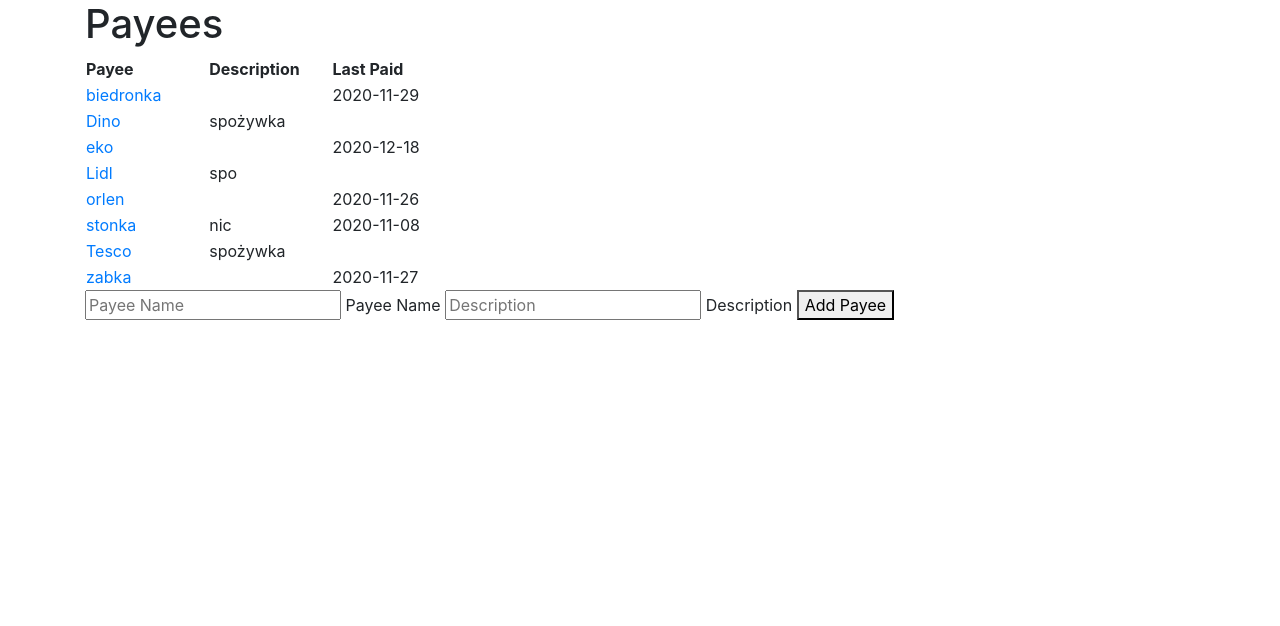
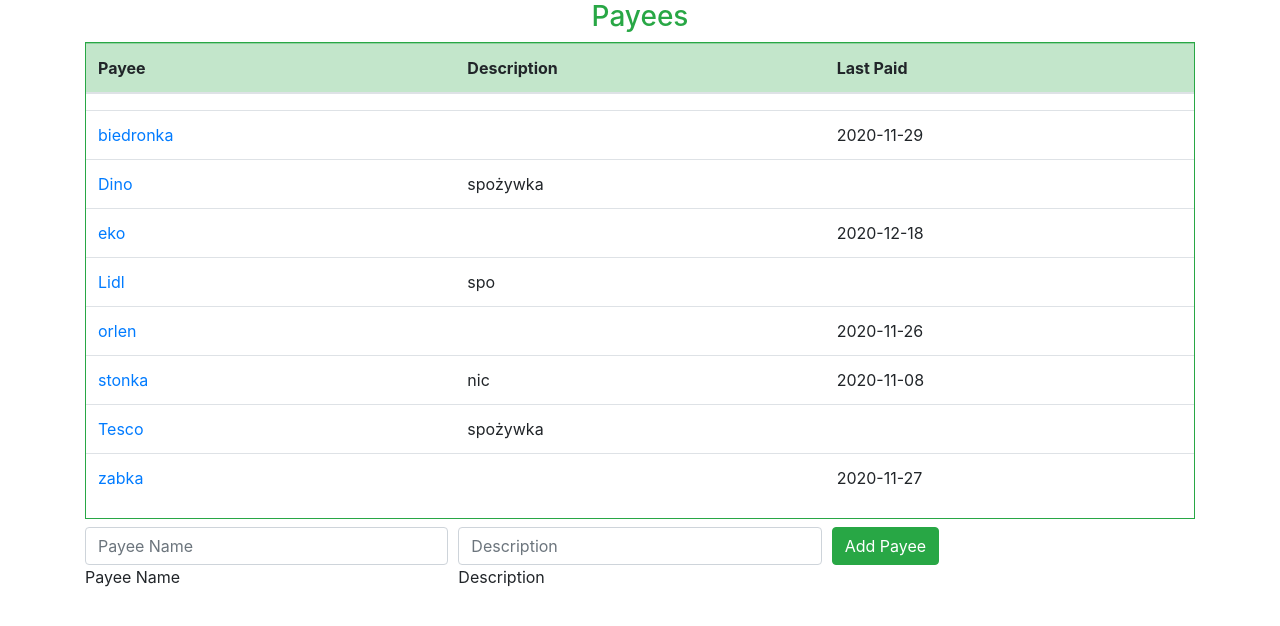
Before and after one commit to marsiekiera/YHB, a Flask app: page /payees in a window 1280 px wide. Shown: the part 56-682 px from the top of the page. Run offline with Flask 2, Linux system fonts and the light colour scheme; a user stored in the database is signed in; data comes from the database, SQL or seed files in the repository; lists and menus that the app fills with data are empty.

Commit message:
New design add

```diff
--- a/flask/app/templates/payees.html
+++ b/flask/app/templates/payees.html
@@ -5,16 +5,22 @@
 {% endblock %}
 
 {% block main %}
-    <h1>Payees</h1>
+    <h3 class="text-success text-center">Payees</h3>
 
-    <table>
+    <div class="table-container border border-success mt-2 mb-2">
+        <div class="scrollable">
+            <table class="table table-hover">
                 <thead>
-            <tr>
+                    <tr class="table-success">
                         <th>Payee</th>
                         <th>Description</th>
                         <th>Last Paid</th>
                     </tr>
                 </thead>
+            </table>
+        </div>
+        <div class="body-table-container scrollable">
+            <table class="table table-hover">
                 <tbody>
                     {% for payee in payee_list_dict %}
                     <tr>
@@ -37,14 +43,21 @@
                     {% endfor %}
                 </tbody>
             </table>
-
+        </div>
+    </div>
     <form action="/add_payee" method="POST">
-        <input name="payee_name" type="text" placeholder="Payee Name">
+        <div class="form-row">
+            <div class="form-group col">
+                <input name="payee_name" type="text" class="form-control" placeholder="Payee Name">
                 <label for="payee_name">Payee Name</label>
-
-        <input name="description" type="text" placeholder="Description">
+            </div>
+            <div class="form-group col">
+                <input name="description" type="text" class="form-control" placeholder="Description">
                 <label for="description">Description</label>
-
-        <button type="submit">Add Payee</button>
+            </div>
+            <div class="col">
+                <button type="submit" class="btn btn-success">Add Payee</button>
+            </div>
+        </div>
     </form>
 {% endblock %}
```
Lines whose indentation alone changed are shown as unchanged.
